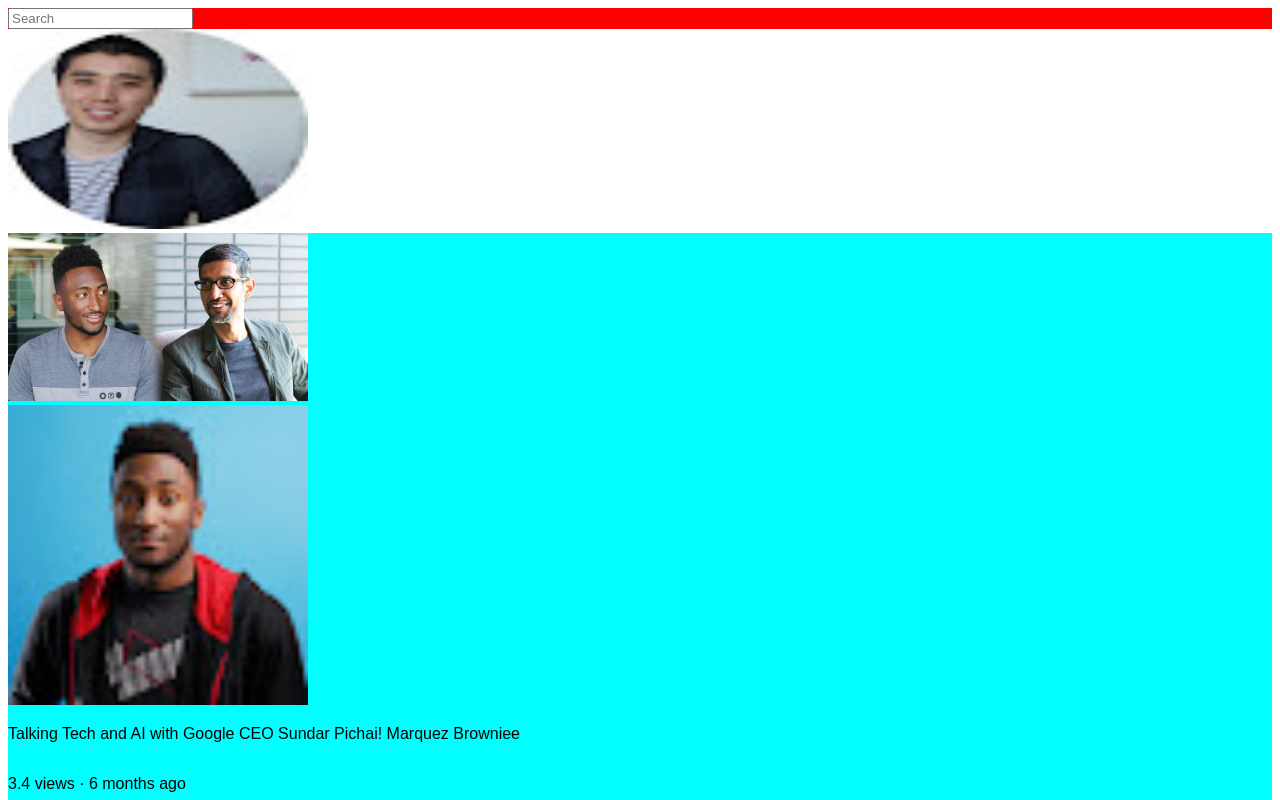
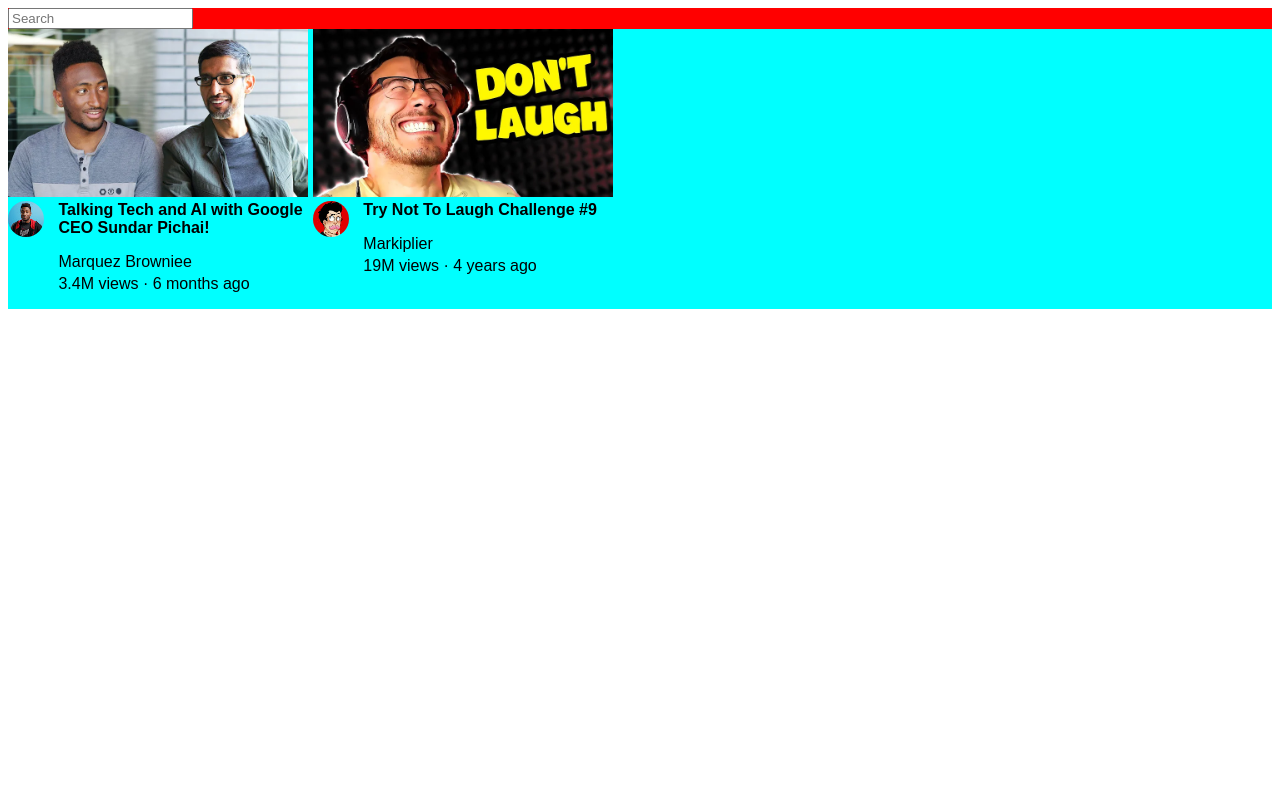
Before and after one commit to KenKambi/youtube, a plain HTML site: page index.html in a window 1280 px wide. Shown: the top 800 px of the page. Drawn offline with Linux system fonts and the light colour scheme.

Commit message:
display: inline-block

```diff
--- a/index.html
+++ b/index.html
@@ -14,47 +14,54 @@
         <input type="search" placeholder="Search">
     </nav>
 </header>
-<img class="ok" src="profile-11.jpg">
 
 
 <body>
     <section class="main">
-        <div>
+        <div class="column1">
             <div>
                 <img src="thumbnail/thumbnail-1.webp">
             </div>
             <div class="info">
                 <div class="profile">
-                    <img class="po" src="profilephoto/channel-1.jpeg">
+                    <img class="profile-pic" src="profilephoto/channel-1.jpeg">
                 </div>
                 <div class="description">
-                <div class="rr">
-                    <P>Talking Tech and AI with Google CEO Sundar Pichai!</P>
-                </div>
-                <div class="ss">
-                    <p>Marquez Browniee</p>
+                <div>
+                    <P class="video-info">Talking Tech and AI with Google CEO Sundar Pichai!</P>
                 </div>
                 <div>
-                    <p>3.4 views &middot; 6 months ago</p>
+                    <p class="video-owner">Marquez Browniee</p>
+                </div>
+                <div>
+                    <p class="engagements">3.4M views &middot; 6 months ago</p>
                 </div>
                 </div>
             </div>
         </div>
+
+        <div class="column2">
             <div>
             <img src="thumbnail/thumbnail-2.webp">
             </div>
+            <div class="info">
+                <div class="profile">
+                    <img class="profile-pic" src="profilephoto/channel-2.jpeg">
+                </div>
+                <div class="description">
                 <div>
-            <img src="thumbnail/thumbnail-3.webp">
+                    <P class="video-info">Try Not To Laugh Challenge #9</P>
                 </div>
                 <div>
-            <img src="thumbnail/thumbnail-4.webp">
+                    <p class="video-owner">Markiplier</p>
                 </div>
                 <div>
-            <img src="thumbnail/thumbnail-5.webp">
+                    <p class="engagements">19M views &middot; 4 years ago</p>
+                </div>
+                </div>
             </div>
         <div>
-            <img src="thumbnail/thumbnail-6.webp">
-        </div>
+
     </section>
 </body>
 </html>
--- a/style.css
+++ b/style.css
@@ -3,7 +3,7 @@ header{
 }
 
 .main {
-    width:3;
+    width:;
     background-color: aqua;
 }
 
@@ -12,14 +12,37 @@ img{
     display: inline-block;
 }
 
-.ok{
-width: 300px;
-height: 200px;
-
+.column1,
+.column2{
+display:inline-block;
+vertical-align:top;
 }
 
-.rr,
-.ss{
+.description,
+.profile{
     display: inline-block;
 
 }
+.profile{
+    vertical-align:top;
+}
+.description{
+    width: 250px;
+    margin-top:0;
+}
+.profile-pic{
+    width:36px;
+    border-radius:50%;
+    margin-right: 10px;
+}
+.description .video-info{
+    margin-top:0;
+    font-weight:700;
+}
+
+.video-owner{
+    margin-bottom: 4px;
+}
+.engagements{
+    margin-top: 0px;
+}
```
Lines whose indentation alone changed are shown as unchanged.
